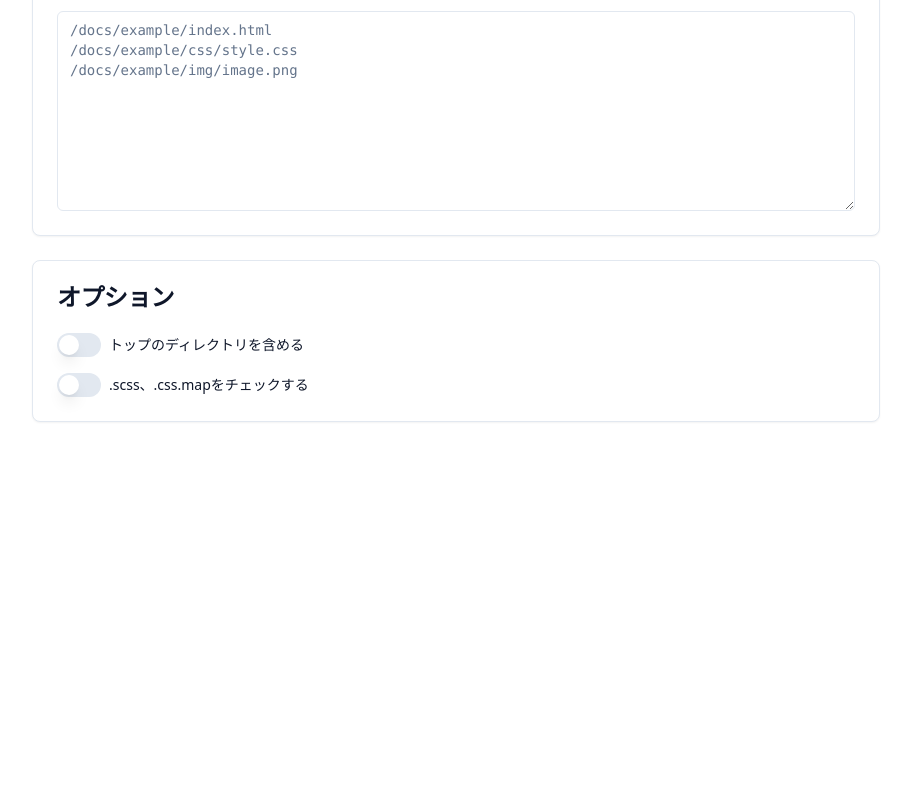
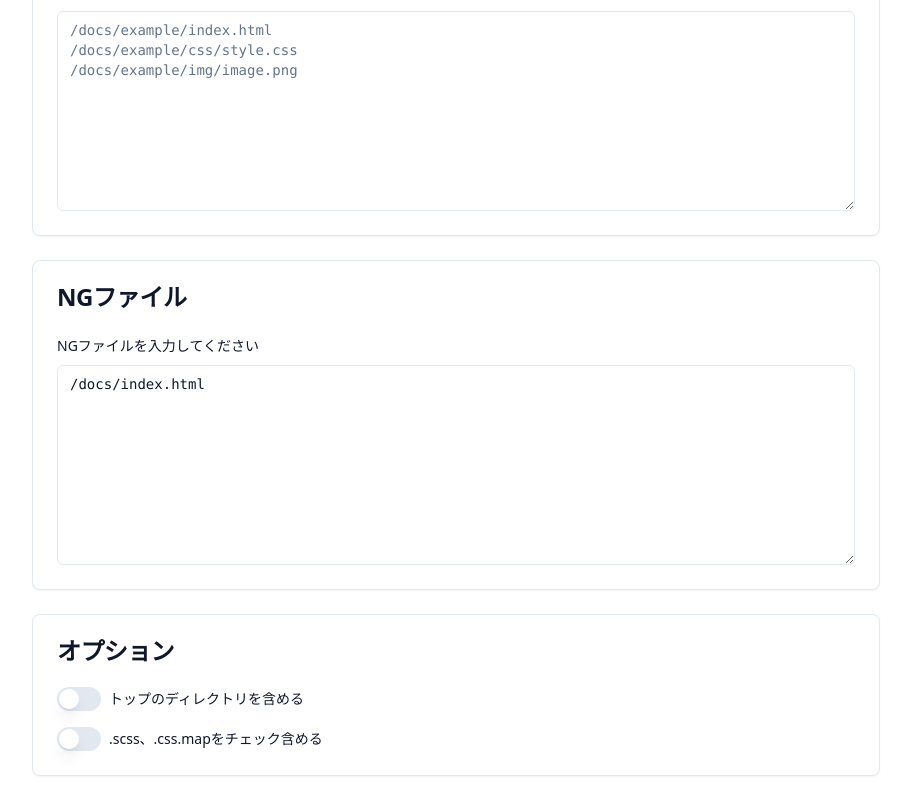
Before and after one commit to RyuTanaka-aw/file-comparison-app, a React (Vite) app: page / in a window 1280 px wide. Shown: the part 404-1204 px from the top of the page, without its empty margins (184-1095 px from the left). Before the commit the page ends 850 px from the top, so only its background shows below. Built offline with nearby package versions, Linux system fonts and the light colour scheme.

Commit message:
NGファイル設定追加

```diff
--- a/src/App.jsx
+++ b/src/App.jsx
@@ -22,6 +22,7 @@ const App = () => {
     inZip: [],
     inList: [],
   });
+  const [ngFiles, setNgFiles] = useState(['/docs/index.html']);
 
   // ZIPファイルからトップディレクトリを検出
   const detectTopDirectory = (fileList) => {
@@ -108,6 +109,16 @@ const App = () => {
     compareFiles(zipFiles, files);
   };
 
+  // NGファイル入力処理
+  const handleNgFilesChange = (e) => {
+    const files = e.target.value
+      .split("\n")
+      .map((line) => line.trim())
+      .filter(Boolean);
+    setNgFiles(files);
+    checkForNgFiles(zipFiles, expectedFiles, files);
+  };
+
   // ファイル比較
   const compareFiles = (actual, expected) => {
     const normalizeList = (list) => {
@@ -128,6 +139,7 @@ const App = () => {
     if (checkScssAndMap) {
       checkForScssAndMapFiles(actual, expected);
     }
+    checkForNgFiles(actual, expected, ngFiles);
   };
 
   const handleToggleCheckScssAndMap = (checked) => {
@@ -143,6 +155,12 @@ const App = () => {
     const scssAndMapRegex = /\.(scss|css\.map)$/;
     const inZip = zipFiles.filter((file) => scssAndMapRegex.test(file));
     const inList = expectedFiles.filter((file) => scssAndMapRegex.test(file));
+    setScssAndMapFiles({ inZip, inList });
+  };
+
+  const checkForNgFiles = (zipFiles, expectedFiles, ngFiles) => {
+    const inZip = zipFiles.filter((file) => ngFiles.includes(file));
+    const inList = expectedFiles.filter((file) => ngFiles.includes(file));
     setScssAndMapFiles({ inZip, inList });
   };
 
@@ -219,6 +237,26 @@ const App = () => {
 
       <Card>
         <CardHeader>
+          <CardTitle>NGファイル</CardTitle>
+        </CardHeader>
+        <CardContent className="space-y-6">
+          <div className="space-y-4">
+            <div className="space-y-2">
+              <Label htmlFor="ng-input">NGファイルを入力してください</Label>
+              <Textarea
+                id="ng-input"
+                placeholder="/docs/example/index.html&#10;/docs/example/css/style.css&#10;/docs/example/img/image.png"
+                value={ngFiles.join("\n")}
+                onChange={handleNgFilesChange}
+                className="font-mono min-h-[200px]"
+              />
+            </div>
+          </div>
+        </CardContent>
+      </Card>
+
+      <Card>
+        <CardHeader>
           <CardTitle>オプション</CardTitle>
         </CardHeader>
         <CardContent className="space-y-4">
@@ -236,7 +274,7 @@ const App = () => {
               checked={checkScssAndMap}
               onCheckedChange={handleToggleCheckScssAndMap}
             />
-            <Label htmlFor="check-scss-and-map">.scss、.css.mapをチェックする</Label>
+            <Label htmlFor="check-scss-and-map">.scss、.css.mapをチェック含める</Label>
           </div>
         </CardContent>
       </Card>
@@ -270,6 +308,36 @@ const App = () => {
                     <AlertTitle className="text-yellow-800">ファイルリストに含まれている.scss、.css.mapファイル</AlertTitle>
                     <AlertDescription>
                       <ul className="mt-2 space-y-1 font-mono text-sm text-yellow-700">
+                        {scssAndMapFiles.inList.map((file) => (
+                          <li key={file}>{file}</li>
+                        ))}
+                      </ul>
+                    </AlertDescription>
+                  </Alert>
+                )}
+              </div>
+            )}
+            {ngFiles.length > 0 && (
+              <div className="space-y-4">
+                {scssAndMapFiles.inZip.length > 0 && (
+                  <Alert variant="destructive">
+                    <AlertCircle className="h-4 w-4" />
+                    <AlertTitle>ZIPファイルに含まれているNGファイル</AlertTitle>
+                    <AlertDescription>
+                      <ul className="mt-2 space-y-1 font-mono text-sm">
+                        {scssAndMapFiles.inZip.map((file) => (
+                          <li key={file}>{file}</li>
+                        ))}
+                      </ul>
+                    </AlertDescription>
+                  </Alert>
+                )}
+                {scssAndMapFiles.inList.length > 0 && (
+                  <Alert variant="destructive">
+                    <AlertCircle className="h-4 w-4" />
+                    <AlertTitle>ファイルリストに含まれているNGファイル</AlertTitle>
+                    <AlertDescription>
+                      <ul className="mt-2 space-y-1 font-mono text-sm">
                         {scssAndMapFiles.inList.map((file) => (
                           <li key={file}>{file}</li>
                         ))}
```
